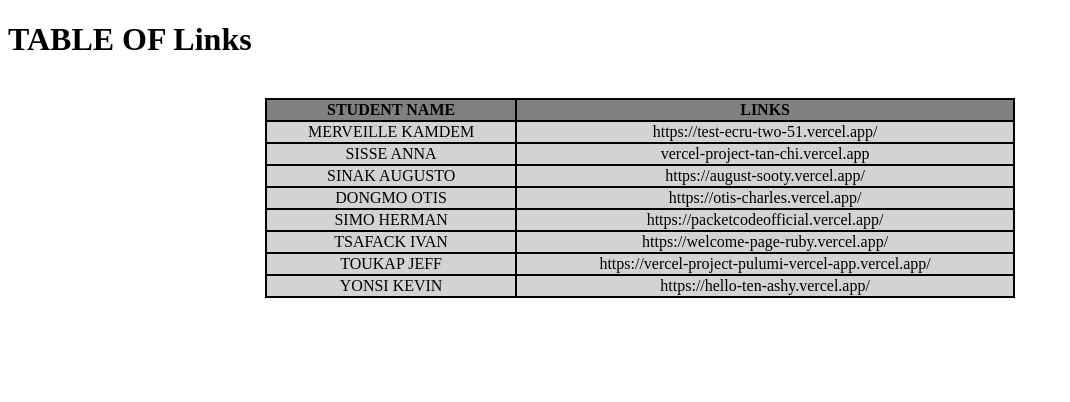
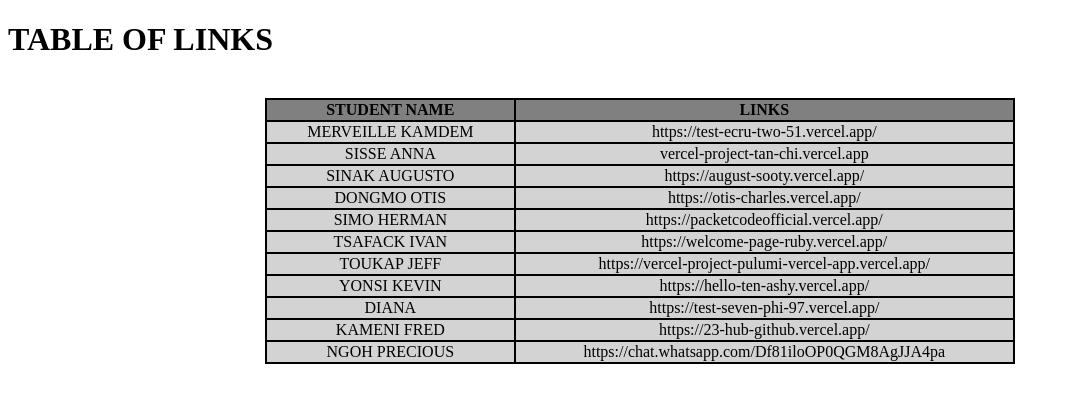
Before and after one commit to MERVEILLEKAMDEM/test, a plain HTML site: page links.html in a window 1280 px wide. Shown: the whole page, without its empty margins (0-1070 px from the left). Drawn offline with Linux system fonts and the light colour scheme.

Commit message:
adding names

```diff
--- a/links.html
+++ b/links.html
@@ -7,7 +7,7 @@
 
 </head>
 <body>
-    <h1>TABLE OF Links</h1>
+    <h1>TABLE OF LINKS</h1>
     <br>
     <table bgcolor="black" align="center" width="750">
         <tr bgcolor="grey">
@@ -82,6 +82,30 @@
                 https://hello-ten-ashy.vercel.app/
             </td>
         </tr>
+        <tr bgcolor="lightgrey" align="center">
+            <td>
+                DIANA
+            </td>
+            <td>
+                https://test-seven-phi-97.vercel.app/
+            </td>
+        </tr>
+        <tr bgcolor="lightgrey" align="center">
+            <td>
+                KAMENI FRED
+            </td>
+            <td>
+                https://23-hub-github.vercel.app/
+            </td>
+        </tr>
+        <tr bgcolor="lightgrey" align="center">
+            <td>
+                NGOH PRECIOUS
+            </td>
+            <td>
+                https://chat.whatsapp.com/Df81iloOP0QGM8AgJJA4pa
+            </td>
+        </tr>
     </table>
 </body>
 </html>
```
Also changed, not shown: index.html (+1 -1 lines).
